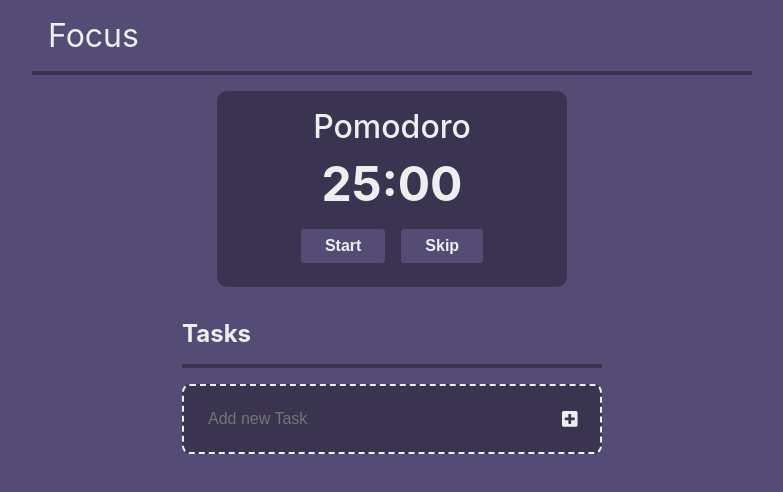
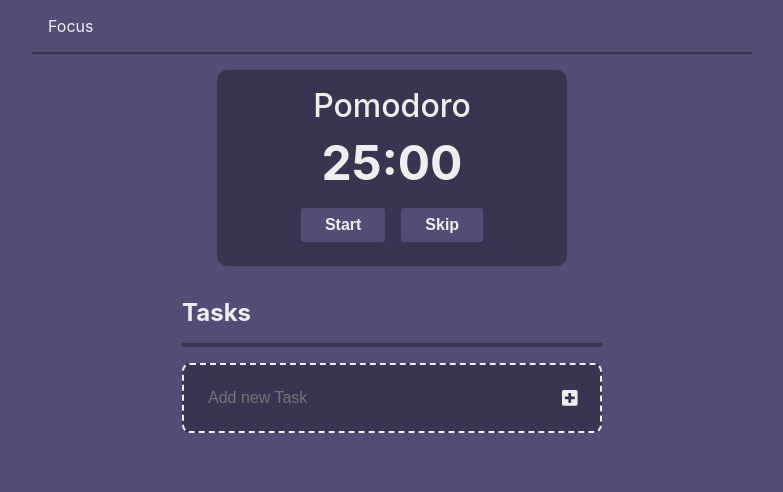
Before and after one commit to RioBits/focus-app, a React (Create React App) app: page / in a window 1280 px wide. Shown: the top 492 px of the page, without its empty margins (248-1031 px from the left). Built offline with nearby package versions, Linux system fonts and the light colour scheme.

Commit message:
New style

```diff
--- a/src/components/Header/Header.module.css
+++ b/src/components/Header/Header.module.css
@@ -1,11 +1,11 @@
 .header {
-  border-bottom: 4px solid #3a3450;
+  border-bottom: 2px solid #3a3450;
   max-width: 720px;
   margin: auto;
 }
 
 .logo {
-  font-size: 2rem;
+  font-size: 1rem;
   color: #eee;
   margin: 1rem;
 }
```
